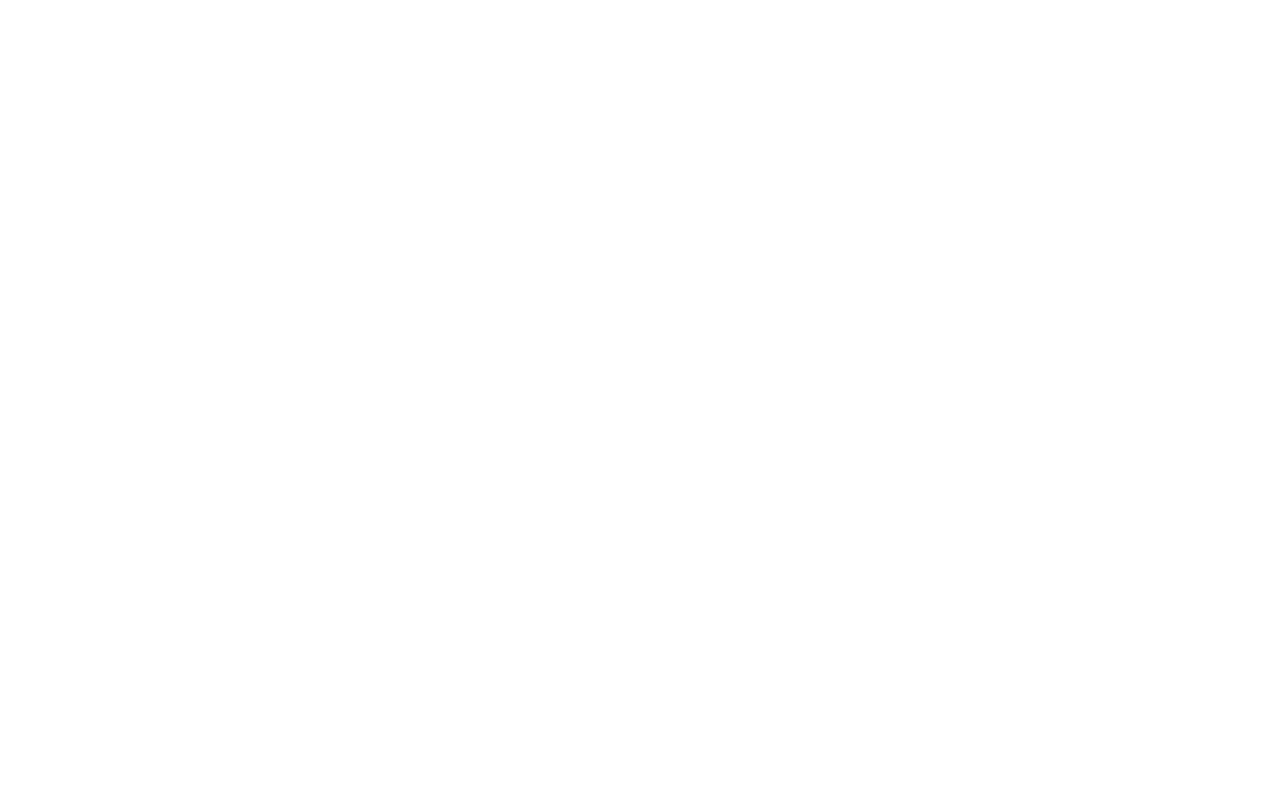
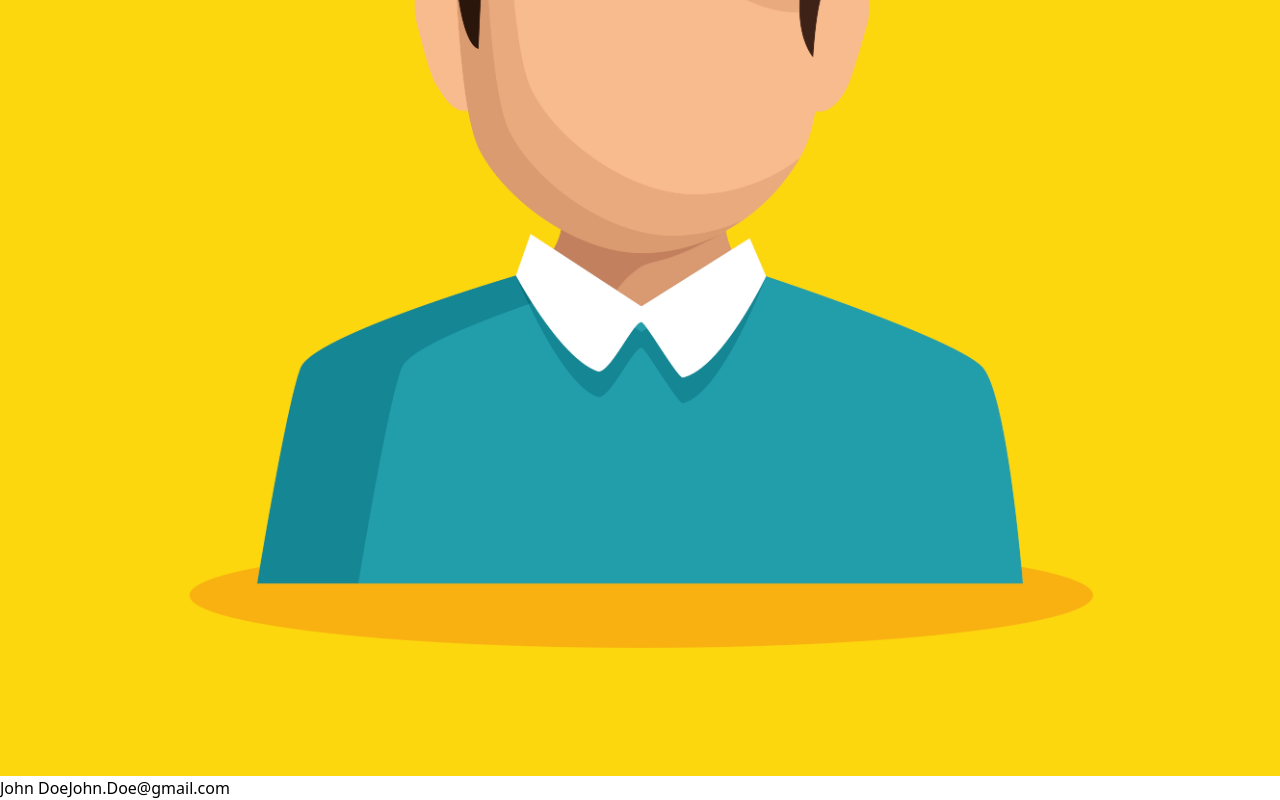
Before and after one commit to OussamaDeghfel/Ecommerce-Dashboard, a React app: page / in a window 1280 px wide. Shown: the part 896-1696 px from the top of the page. Before the commit the page ends 800 px from the top, so only its background shows below. Built offline with nearby package versions, Linux system fonts and the light colour scheme; the HTML template or start-up script is replaced by a standard one.

Commit message:
add store owner information in the sidebar bottom

```diff
--- a/src/components/sideNavBar.tsx
+++ b/src/components/sideNavBar.tsx
@@ -7,9 +7,12 @@
 import { MdCategory } from "react-icons/md";
 import { RiSettingsLine } from "react-icons/ri";
 
+import ownerImage from "../assets/ownerimage.webp";
+
 const SideNavbar = () => {
   return (
-    <div className="flex flex-col w-[15%] h-screen bg-gray-800 text-white p-8 space-y-8">
+    <div className="flex flex-col w-[15%] h-screen bg-gray-800 text-white p-8">
+      <div className="space-y-8">
         <div>
           <p className="font-bold text-lg">StoreTrack</p>
         </div>
@@ -44,6 +47,7 @@
             </ul>
           </div>
         </div>
+        <div className="w-full h-1 bg-white/5"></div>
         <div className="space-y-4">
           <span className="font-medium">GENERAL</span>
           <ul className="space-y-2">
@@ -58,6 +62,18 @@
           </ul>
         </div>
       </div>
+      <div className="flex items-center space-x-2 mt-auto">
+        <img
+          src={ownerImage}
+          className="w-10 h-10 rounded-full"
+          alt="Image store Owner"
+        />
+        <div className="flex flex-col">
+          <span className="font-medium">John Doe</span>
+          <span className="text-sm text-gray-300">John.Doe@gmail.com</span>
+        </div>
+      </div>
+    </div>
   );
 };
 
```
Also changed, not shown: src/assets/ownerimage.webp (added). Lines whose indentation alone changed are shown as unchanged.
